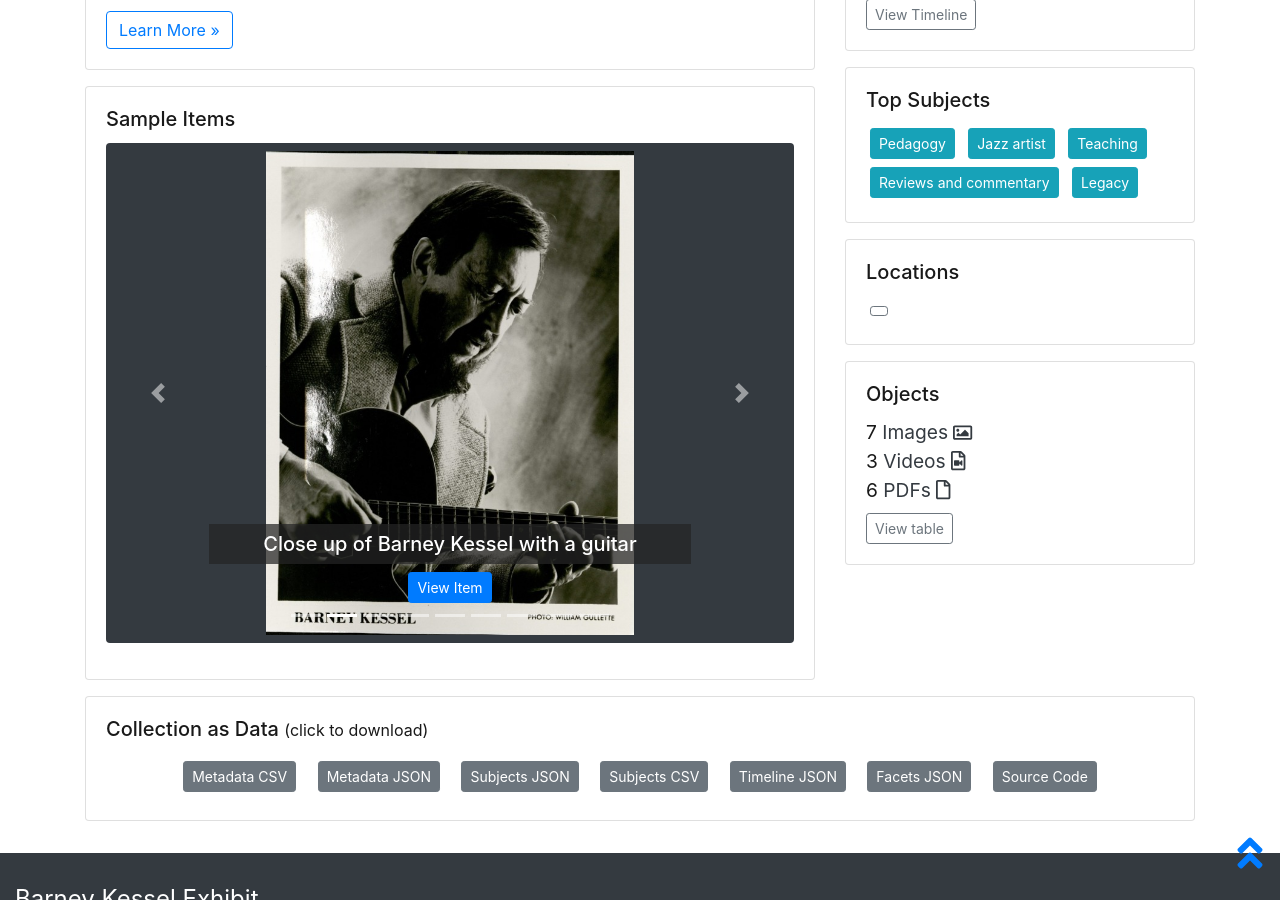
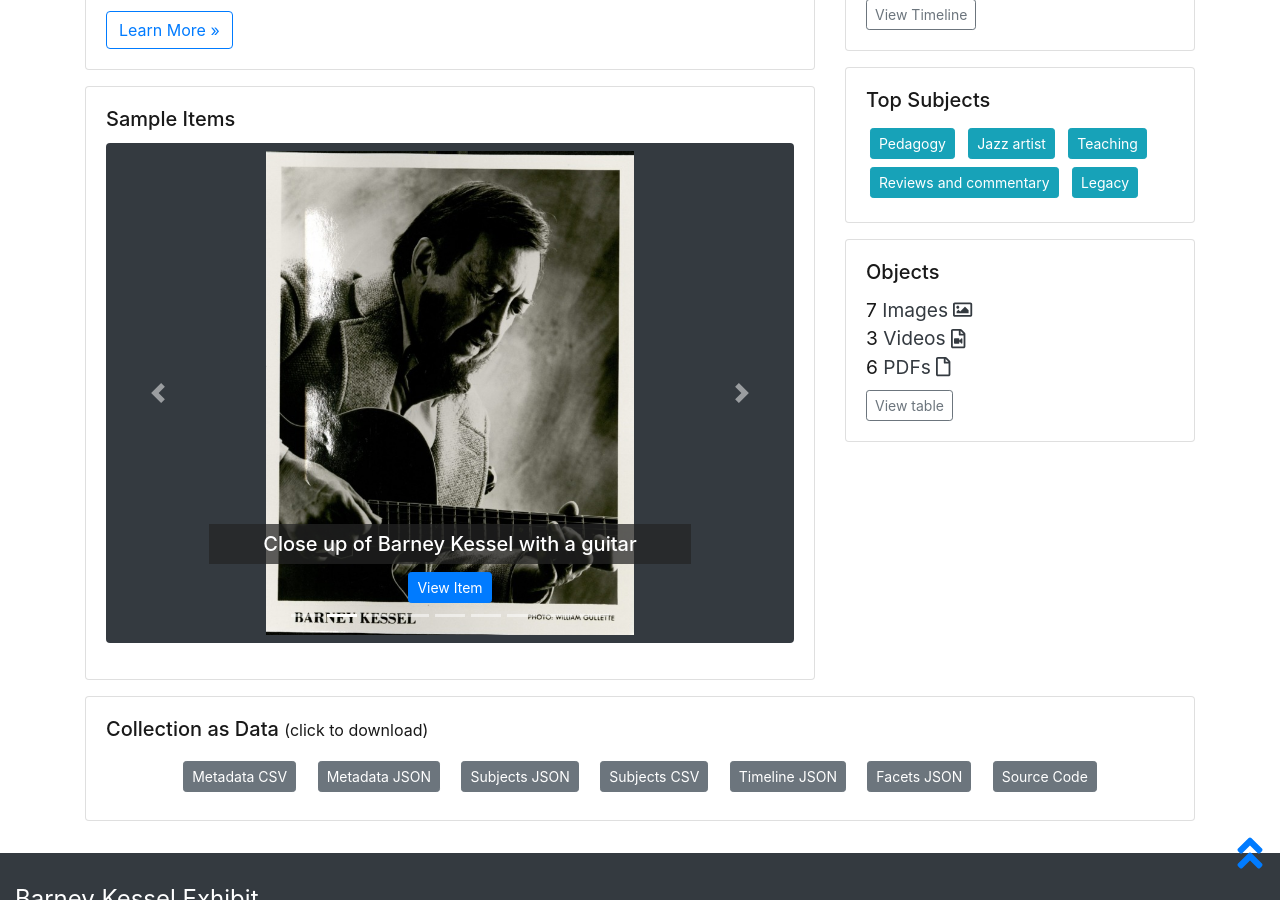
Before and after one commit to BuddyinKC/opencollections-kessel, a Jekyll site: the page built from index.md, in a window 1280 px wide and 900 px high, scrolled down 516 px. Built offline with Jekyll 4.4.1, drawn with Linux system fonts in a browser that asks for light colours.

Commit message:
Remove locations section from homepage

```diff
--- a/_layouts/home-infographic.html
+++ b/_layouts/home-infographic.html
@@ -15,7 +15,7 @@ layout: page
 
     {% include index/featured-terms.html field="subject" title="Top Subjects" btn-color="info" featured=site.data.theme.featured-subjects max=site.data.theme.featured-subjects-max %}
 
-    {% include index/featured-terms.html field="location" title="Locations" btn-color="outline-secondary" featured=site.data.theme.featured-locations max=site.data.theme.featured-locations-max %}
+
 
     {% include index/objects.html %}
 
```
